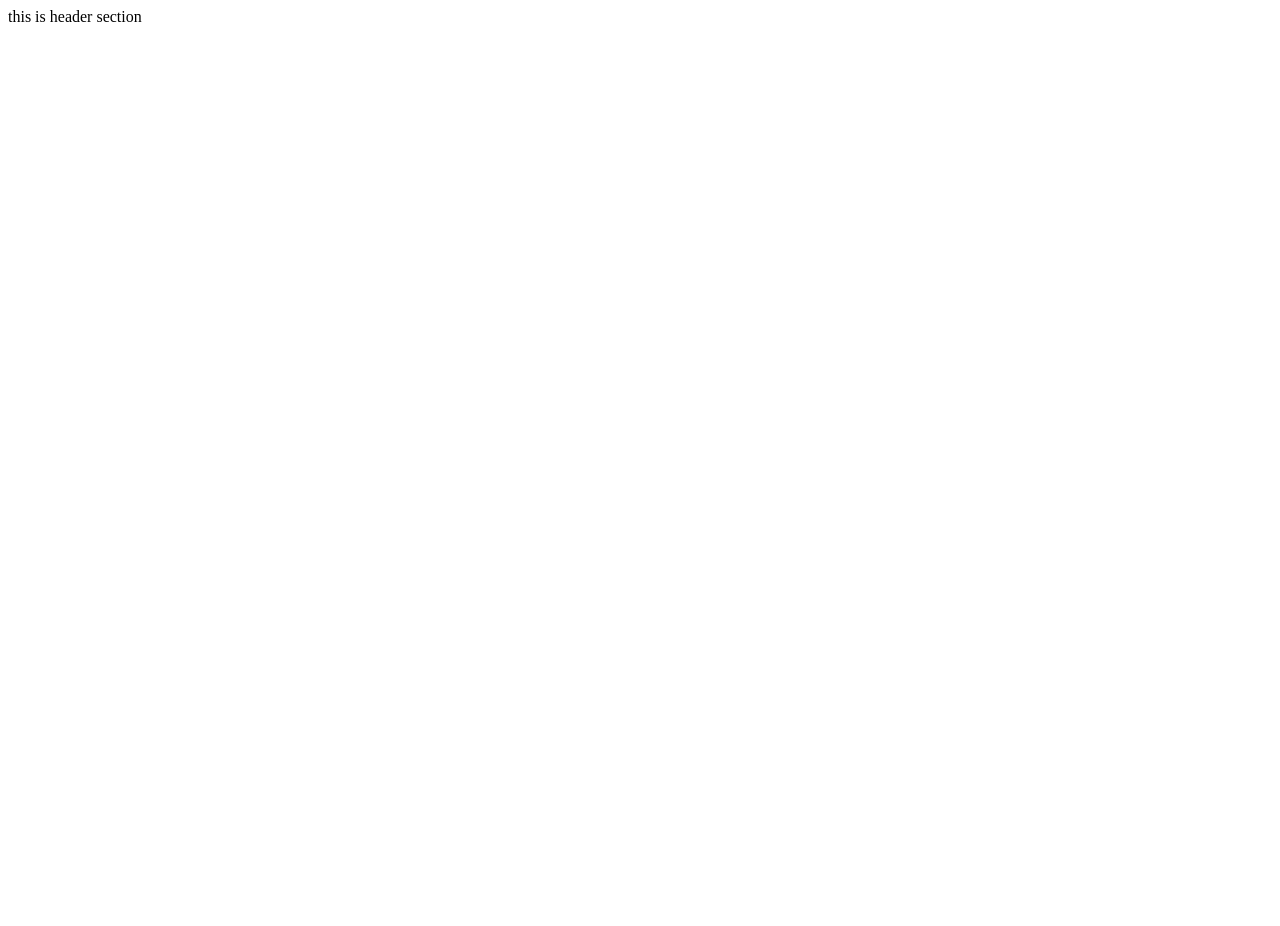
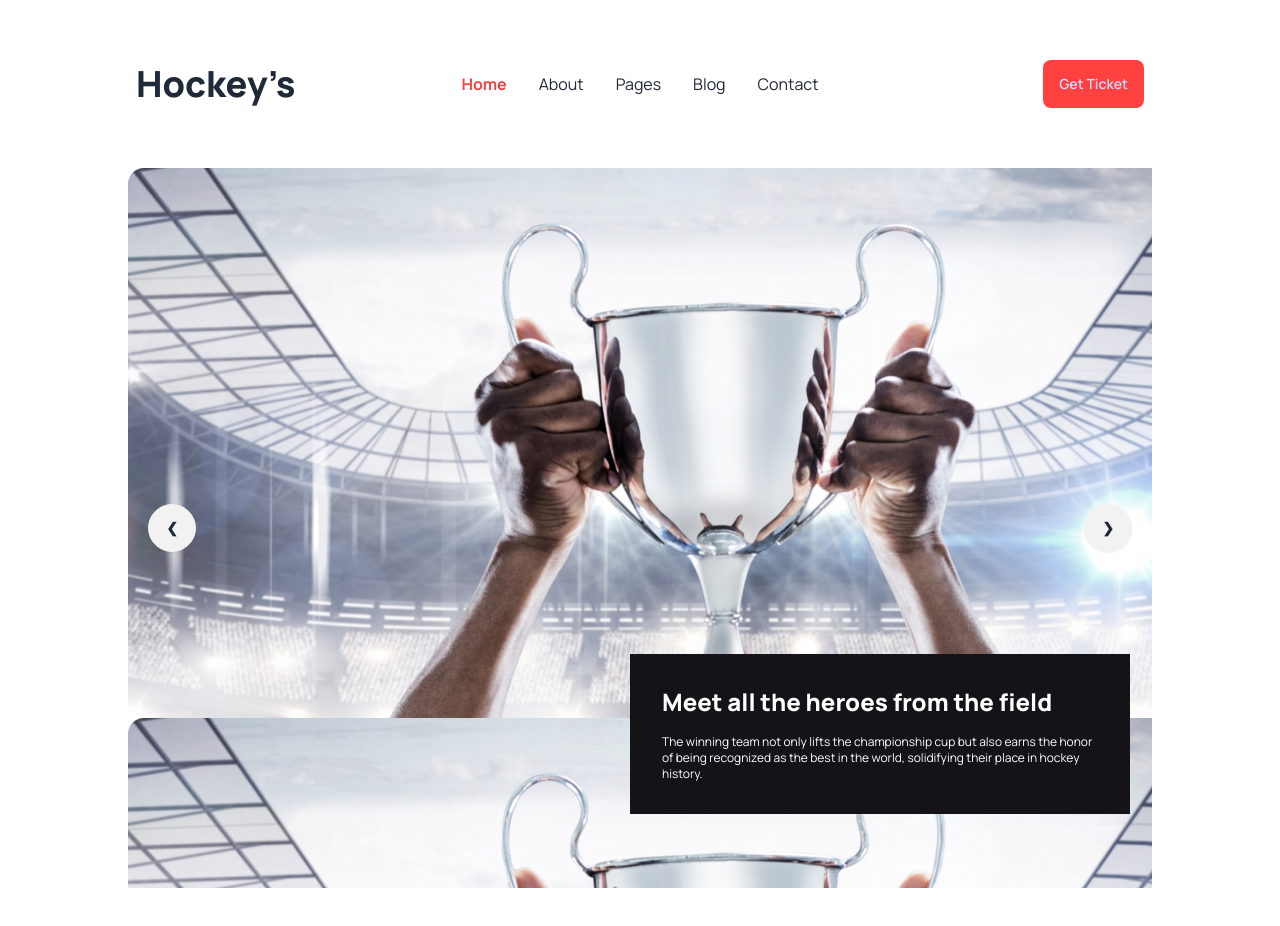
Before and after one commit to mddalimmiah/B9A3-Hockeys, a plain HTML site: page index.html in a window 1280 px wide. Before the commit the page ends 800 px from the top, so only its background shows below. Drawn offline with nearby package versions, Linux system fonts and the light colour scheme.

Commit message:
added header section value

```diff
--- a/index.html
+++ b/index.html
@@ -1,15 +1,121 @@
 <!DOCTYPE html>
 <html lang="en">
+
 <head>
     <meta charset="UTF-8">
     <meta name="viewport" content="width=device-width, initial-scale=1.0">
     <title>Hockeys</title>
+    <!-- tailwind and daisyui link -->
+    <link href="https://cdn.jsdelivr.net/npm/daisyui@4.6.0/dist/full.min.css" rel="stylesheet" type="text/css" />
+    <script src="https://cdn.tailwindcss.com"></script>
+    <!-- google font  -->
+    <link rel="preconnect" href="https://fonts.googleapis.com">
+    <link rel="preconnect" href="https://fonts.gstatic.com" crossorigin>
+    <link href="https://fonts.googleapis.com/css2?family=Manrope:wght@400;500;600;700;800&display=swap"
+        rel="stylesheet">
+    <style>
+        .font-manrope {
+            font-family: 'Manrope', sans-serif;
+        }
+    </style>
+    <!-- tailwind customs color -->
+    <script>
+        tailwind.config = {
+            theme: {
+                extend: {
+                    colors: {
+                        clifford: '#da373d',
+                    }
+                }
+            }
+        }
+    </script>
 </head>
-<body>
+
+<body class="font-manrope">
     <header>
-        this is header section
+        <div class="container mx-auto px-8 lg:px-32 my-12">
+            <div class="navbar bg-white">
+                <div class="navbar-start">
+                    <div class="dropdown">
+                        <div tabindex="0" role="button" class="btn btn-ghost lg:hidden">
+                            <svg xmlns="http://www.w3.org/2000/svg" class="h-5 w-5" fill="none" viewBox="0 0 24 24"
+                                stroke="currentColor">
+                                <path stroke-linecap="round" stroke-linejoin="round" stroke-width="2"
+                                    d="M4 6h16M4 12h8m-8 6h16" />
+                            </svg>
+                        </div>
+                        <ul tabindex="0"
+                            class="menu menu-sm dropdown-content mt-3 z-[1] p-2 shadow bg-base-100 rounded-box w-52">
+                            <li><a>Home</a></li>
+                            <li><a>About</a></li>
+                            <li><a>Pages</a></li>
+                            <li><a>Blog</a></li>
+                            <li><a>Contact</a></li>
+                        </ul>
+                    </div>
+                    <div>
+                        <h2 class=" text-3xl lg:text-4xl font-extrabold">Hockey’s</h2>
+                    </div>
+                </div>
+                <div class="navbar-center hidden lg:flex">
+                    <ul class="menu menu-horizontal px-1 text-base font-normal">
+                        <li><a><span class="text-red-500 font-bold">Home</span></a></li>
+                        <li><a>About</a></li>
+                        <li><a>Pages</a></li>
+                        <li><a>Blog</a></li>
+                        <li><a>Contact</a></li>
+                    </ul>
+                </div>
+                <div class="navbar-end">
+                    <!-- <input type="text" placeholder="Search" class="input text-center"/> -->
+                    <a class="btn btn-primary border-none bg-[#FF4240] rounded-lg">Get Ticket</a>
+                </div>
+            </div>
+        </div>
+        <div class="container mx-auto px-8 lg:px-32 my-12">
+            <div class="carousel w-full ">
+                <!-- slide-1 -->
+                <div id="slide1" class="carousel-item relative w-full bg-[url(../images/1.png)] h-[90vh]">
+                    <div class="absolute flex justify-between transform -translate-y-1/2 left-5 right-5 top-1/2">
+                        <a href="#slide4" class="btn btn-circle">❮</a>
+                        <a href="#slide2" class="btn btn-circle">❯</a>
+                    </div>
+                </div>
+                <!-- slide-2 -->
+                <div id="slide2" class="carousel-item relative w-full bg-[url(../images/2.png)] h-[90vh]">
+                    <div class="absolute flex justify-between transform -translate-y-1/2 left-5 right-5 top-1/2">
+                        <a href="#slide1" class="btn btn-circle">❮</a>
+                        <a href="#slide3" class="btn btn-circle">❯</a>
+                    </div>
+                </div>
+                <!-- slide-3 -->
+                <div id="slide3" class="carousel-item relative w-full bg-[url(../images/3.png)] h-[90vh]">
+                    <div class="absolute flex justify-between transform -translate-y-1/2 left-5 right-5 top-1/2">
+                        <a href="#slide2" class="btn btn-circle">❮</a>
+                        <a href="#slide4" class="btn btn-circle">❯</a>
+                    </div>
+                </div>
+                <!-- slide-4 -->
+                <div id="slide4" class="carousel-item relative w-full bg-[url(../images/4.png)] h-[90vh]">
+                    <div class="absolute flex justify-between transform -translate-y-1/2 left-5 right-5 top-1/2">
+                        <a href="#slide3" class="btn btn-circle">❮</a>
+                        <a href="#slide1" class="btn btn-circle">❯</a>
+                    </div>
+                </div>
+
+
+            </div>
+            <div class=" mx-auto max-h-40 w-[500px] bg-[#131318] text-white px-8 py-8 translate-x-60 -translate-y-60">
+                <h4 class="text-2xl font-extrabold ">Meet all the heroes from the field</h4>
+                <p class="text-xs mt-4">
+                    The winning team not only lifts the championship cup but also earns the honor of being recognized as
+                    the best in the world, solidifying their place in hockey history. </p>
+            </div>
+        </div>
     </header>
     <main></main>
     <footer></footer>
 </body>
+
 </html>
--- /dev/null
+++ b/tailwind.config.js
@@ -0,0 +1,8 @@
+/** @type {import('tailwindcss').Config} */
+module.exports = {
+    content: ["./src/**/*.{html,js}"],
+    theme: {
+      extend: {},
+    },
+    plugins: [],
+  }
```
